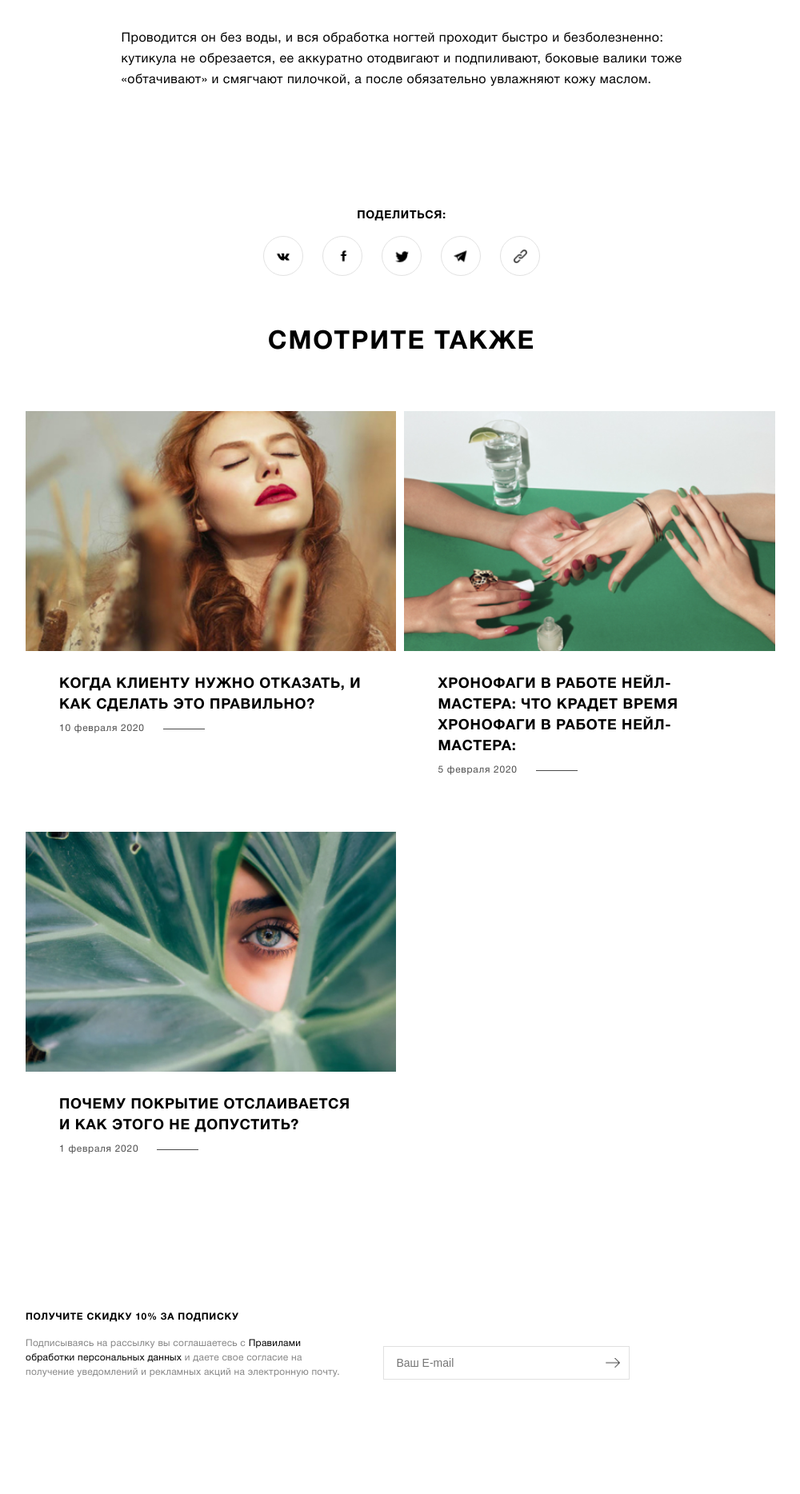
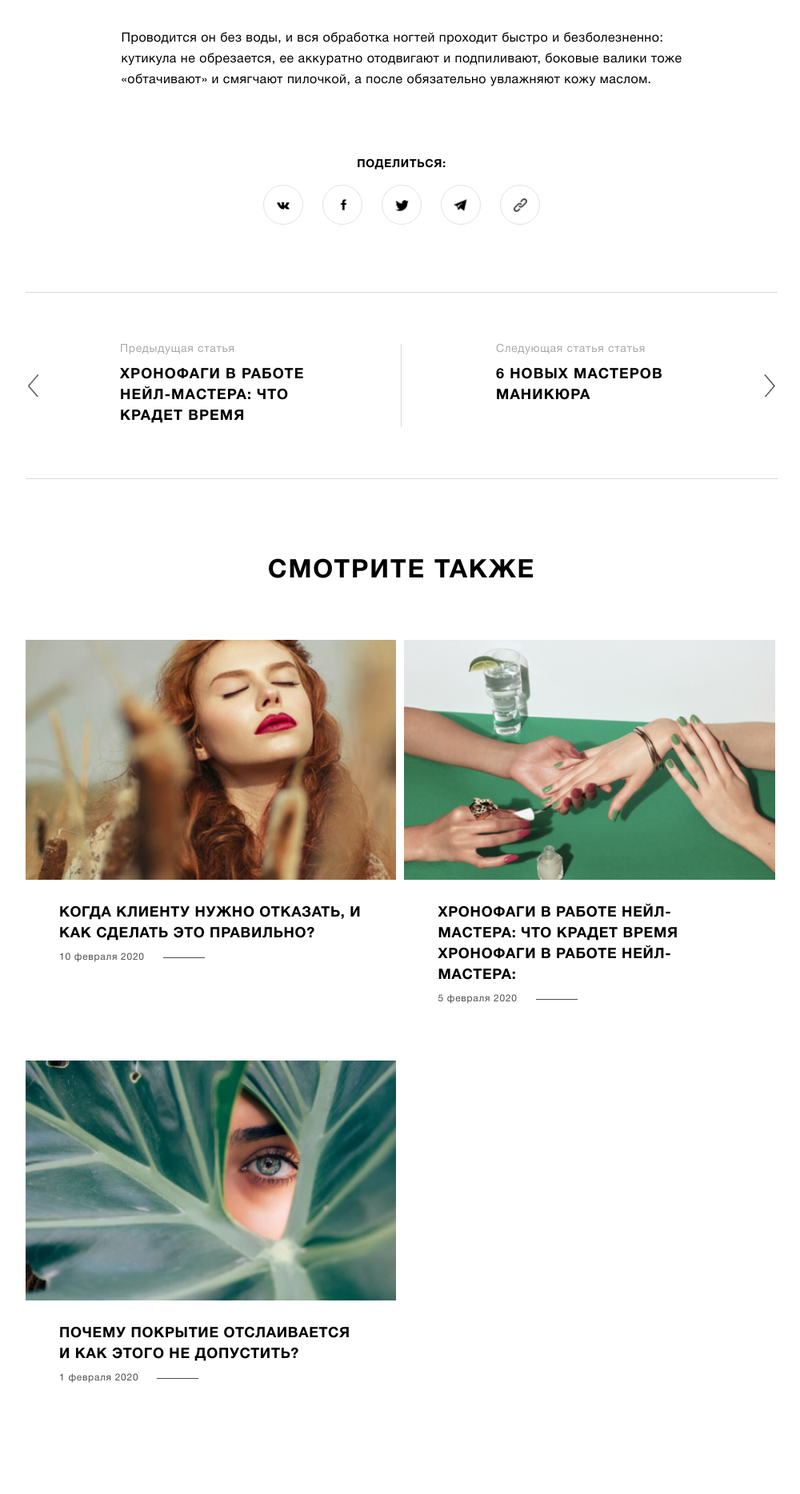
Before and after one commit to eragorn2013/linto, a PHP site: page /news-full.php in a window 1280 px wide. Shown: the part 4291-6159 px from the top of the page at 80% size, without its empty margins (138-1138 px from the left). Run offline with PHP 8.4, Linux system fonts and the light colour scheme.

Commit message:
Страница с детальной новостью готова. без адаптации

```diff
--- a/css/style.css
+++ b/css/style.css
@@ -1499,7 +1499,7 @@
 
 #news-full{
 	background: #fff;
-	padding: 52px 0;
+	padding: 52px 0 84px;
 }
 .news-full-content-container{
 	width: 850px;
@@ -1563,6 +1563,9 @@
 
 .news-full-block{
 	margin-bottom: 64px;
+}
+.news-full-block:last-child{
+	margin-bottom: 0px;
 }
 .news-full-block-h2{
 	font-size: 24px;
@@ -1614,6 +1617,9 @@
 	letter-spacing: 0.03em;
 	margin-bottom: 24px;
 }
+.news-full-block-p:last-child{
+	margin-bottom: 0px;
+}
 .news-full-block-images{
 	margin-bottom: 24px;
 	display: flex;
@@ -1633,9 +1639,68 @@
 	margin-bottom: 13px;
 }
 
-
-
-
+.news-next-prev{
+	background: #fff;
+	padding-bottom: 84px;
+}
+.news-next-prev-content{
+	border-top: 1px solid rgba(0,0,0,0.15);
+	border-bottom: 1px solid rgba(0,0,0,0.15);
+}
+.news-next-prev-wrap{
+	display: flex;
+	justify-content: space-between;
+}
+.news-next-prev-link{
+	padding: 64px 0;
+	width: 50%;
+	position: relative;
+}
+.news-next-prev-link:hover > .news-next-prev-link-wrap > .news-next-prev-link-name{
+	text-decoration: underline;
+}
+.news-next-prev-link-wrap{
+	display: inline-block;
+	padding: 0 118px;
+	box-sizing: border-box;
+}
+.news-next-prev-link-wrap.first{
+	border-right: 1px solid rgba(0,0,0,0.15);
+}
+.news-next-prev-link-wrap.last{
+
+}
+.news-next-prev-link-arrow{
+	background-image: url("/img/sprite.png");
+	position: absolute;
+	background-repeat: no-repeat;
+	background-size: 244px;
+    width: 14px;
+    height: 28px;
+    top: calc(50% - 28px / 2);
+}
+.news-next-prev-link-arrow.prev{
+	background-position: -212px -30px;
+	left: 3px;
+}
+.news-next-prev-link-arrow.next{
+	right: 3px;
+	background-position: -230px -30px;
+}
+.news-next-prev-link-span{
+	display: block;
+	font-size: 14px;
+	color: #858585;
+	opacity: .7;
+	margin-bottom: 12px;
+}
+.news-next-prev-link-name{
+	font-family: "HelveticaNeueCyr-Bold";
+	font-size: 18px;
+	line-height: 26px;
+	letter-spacing: 0.06em;
+	text-transform: uppercase;
+}
 
 
 #news.news-white{
--- a/news-full.php
+++ b/news-full.php
@@ -85,6 +85,29 @@
 	</div>
 </section>
 
+<div class="news-next-prev">
+	<div class="container">
+		<div class="content news-next-prev-content">
+			<div class="news-next-prev-wrap">
+				<a class="news-next-prev-link" href="#">
+					<i class="news-next-prev-link-arrow prev"></i>
+					<span class="news-next-prev-link-wrap first">
+						<span class="news-next-prev-link-span">Предыдущая статья</span>
+						<span class="news-next-prev-link-name">Хронофаги в работе нейл-мастера: что крадет время </span>
+					</span>
+				</a>
+				<a class="news-next-prev-link" href="#">
+					<span class="news-next-prev-link-wrap last">
+						<span class="news-next-prev-link-span">Следующая статья статья</span>
+						<span class="news-next-prev-link-name">6 новых мастеров маникюра</span>
+					</span>
+					<i class="news-next-prev-link-arrow next"></i>
+				</a>
+			</div>
+		</div>
+	</div>
+</div>
+
 <section id="news" class="news-black">
 	<div class="container">
 		<div class="content">
```
